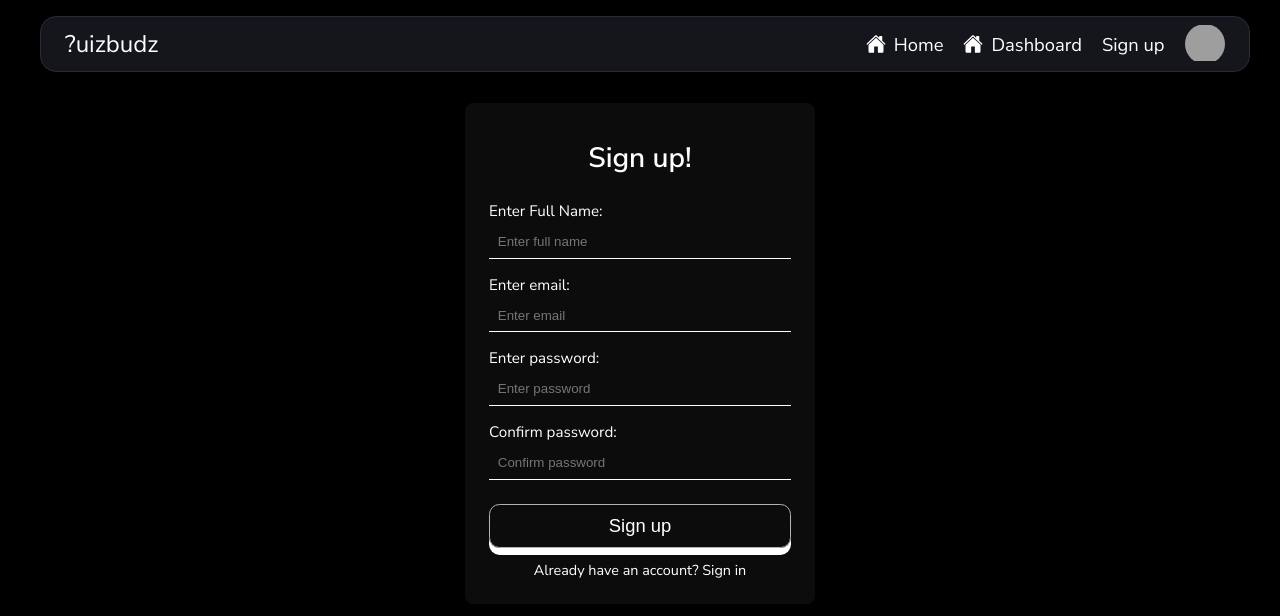
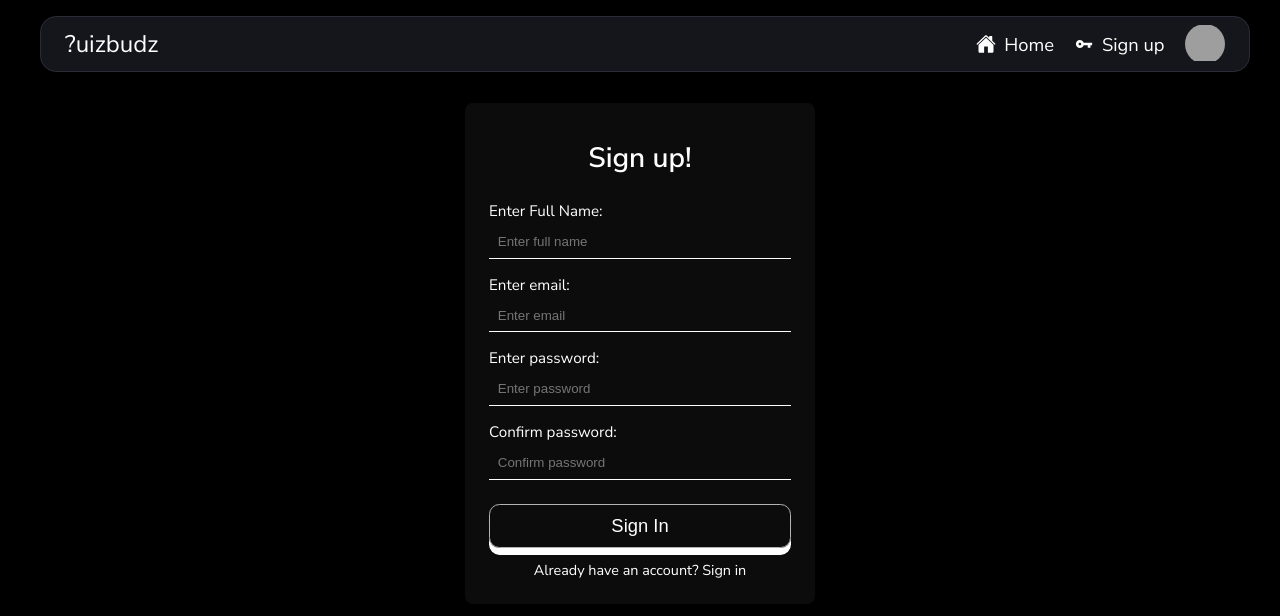
Before and after one commit to Ginikachuqu/QuizBuds, a Vue app: page /signup in a window 1280 px wide. Shown: the top 616 px of the page. Built offline with nearby package versions, Linux system fonts and the light colour scheme; no server answers; grey boxes are pictures that could not be loaded.

Commit message:
Fixed refresh state bug and improved sign in and sign up forms

```diff
--- /dev/null
+++ b/src/assets/icons/IcBaselineDoorFront.vue
@@ -0,0 +1,10 @@
+
+<template>
+  <svg xmlns="http://www.w3.org/2000/svg" width="1em" height="1em" viewBox="0 0 24 24"><path fill="currentColor" d="M19 19V5c0-1.1-.9-2-2-2H7c-1.1 0-2 .9-2 2v14H3v2h18v-2h-2zm-4-6h-2v-2h2v2z"></path></svg>
+</template>
+
+<script>
+export default {
+  name: 'IcBaselineDoorFront'
+}
+</script>
--- /dev/null
+++ b/src/assets/icons/IcRoundSpaceDashboard.vue
@@ -0,0 +1,10 @@
+
+<template>
+  <svg xmlns="http://www.w3.org/2000/svg" width="1em" height="1em" viewBox="0 0 24 24"><path fill="currentColor" d="M9 21H5c-1.1 0-2-.9-2-2V5c0-1.1.9-2 2-2h4c1.1 0 2 .9 2 2v14c0 1.1-.9 2-2 2zm6 0h4c1.1 0 2-.9 2-2v-5c0-1.1-.9-2-2-2h-4c-1.1 0-2 .9-2 2v5c0 1.1.9 2 2 2zm6-13V5c0-1.1-.9-2-2-2h-4c-1.1 0-2 .9-2 2v3c0 1.1.9 2 2 2h4c1.1 0 2-.9 2-2z"></path></svg>
+</template>
+
+<script>
+export default {
+  name: 'IcRoundSpaceDashboard'
+}
+</script>
--- /dev/null
+++ b/src/assets/icons/IonMdKey.vue
@@ -0,0 +1,10 @@
+
+<template>
+  <svg xmlns="http://www.w3.org/2000/svg" width="1em" height="1em" viewBox="0 0 512 512"><path d="M249.2 224c-14.2-40.2-55.1-72-100.2-72-57.2 0-101 46.8-101 104s45.8 104 103 104c45.1 0 84.1-31.8 98.2-72H352v64h69.1v-64H464v-64H249.2zm-97.6 66.5c-19 0-34.5-15.5-34.5-34.5s15.5-34.5 34.5-34.5 34.5 15.5 34.5 34.5-15.5 34.5-34.5 34.5z" fill="currentColor"></path></svg>
+</template>
+
+<script>
+export default {
+  name: 'IonMdKey'
+}
+</script>
--- a/src/components/Navbar/Navbar.vue
+++ b/src/components/Navbar/Navbar.vue
@@ -14,18 +14,19 @@
                 </router-link>
 
             </li>
-            <li v-if="authIsReady">
-                <IonHome />
+            <li v-if="authIsReady && user">
+                <IcRoundSpaceDashboard />
                 <router-link to="/dashboard">
                     Dashboard
                 </router-link>
             </li>
-            <li v-if="authIsReady">
+            <li v-if="authIsReady && !user">
+                <IonMdKey />
                 <router-link to="/signup">
                     Sign up
                 </router-link>
             </li>
-            <li v-if="!authIsReady">
+            <li v-if="authIsReady && user">
                 <button @click.prevent="handleLogout">
                     Log out
                 </button>
@@ -40,12 +41,15 @@
     import { RouterLink, useRouter } from 'vue-router';
     import { useStore } from 'vuex'
     import IonHome from '../../assets/icons/IonHome.vue'
+    import IcBaselineDoorFront from '../../assets/icons/IcBaselineDoorFront.vue'
+    import IcRoundSpaceDashboard from '../../assets/icons/IcRoundSpaceDashboard.vue'
+    import IonMdKey from '../../assets/icons/IonMdKey.vue'
 
     const store = useStore()
 
+    const user = computed(() => store.state.user)
+
     const authIsReady = computed(() => store.state.authIsReady)
-
-    console.log(authIsReady)
 
     const router = useRouter()
 
--- a/src/views/Dashboard/Dashboard.vue
+++ b/src/views/Dashboard/Dashboard.vue
@@ -7,7 +7,7 @@
                         <li>
                             <IonPlayCircleSharp />
                             <router-link to="/game">
-                                Play random game
+                                Play game
                             </router-link>
                         </li>
                         <li>
--- a/src/views/SignIn/SignIn.vue
+++ b/src/views/SignIn/SignIn.vue
@@ -16,7 +16,10 @@
                         <label for="password">Enter password:</label>
                         <input type="password" name="password" id="password" placeholder="Enter password" v-model="user__password">
                     </div>
-                    <button @click.prevent='handleSubmit' class="s__button">Sign in</button>
+                    <button :disabled="isDisabled" @click.prevent='handleSubmit' class="s__button">
+                        <SvgSpinners12DotsScaleRotate v-if="isLoading"/>
+                        <span v-if="!isLoading">Sign In</span>
+                    </button>
                 </form>
                 <div>
                     <p>Don't have an account? <router-link to='/signup'>Sign up</router-link> </p>
@@ -30,11 +33,14 @@
     import { ref } from 'vue'
     import { RouterLink, useRouter } from 'vue-router';
     import { useStore } from 'vuex'
+    import SvgSpinners12DotsScaleRotate from '../../assets/icons/SvgSpinners12DotsScaleRotate.vue'
 
     const store = useStore()
 
     const router = useRouter()
 
+    const isLoading = ref(false)
+    const isDisabled = ref(false)
     const user__email = ref('')
     const user__password = ref('')
 
@@ -42,11 +48,16 @@
         const email = user__email.value
         const password = user__password.value
 
+        isLoading.value = true
+        isDisabled.value = true
+
         try {
             await store.dispatch('login', { email, password})
 
             router.push('/dashboard')
         } catch (err) {
+            isLoading.value = false
+            isDisabled.value = false
             throw new Error(err.message)
         }
     }
--- a/src/views/SignUp/SignUp.vue
+++ b/src/views/SignUp/SignUp.vue
@@ -25,7 +25,10 @@
                         <label for="confirm password">Confirm password:</label>
                         <input type="password" name="confirm password" id="confirm password" placeholder="Confirm password" v-model="user__confirmpass">
                     </div>
-                    <button @click.prevent="handleSubmit" class="s__button">Sign up</button>
+                    <button :disabled="isDisabled" @click.prevent='handleSubmit' class="s__button">
+                        <SvgSpinners12DotsScaleRotate v-if="isLoading"/>
+                        <span v-if="!isLoading">Sign In</span>
+                    </button>
                 </form>
                 <div>
                     <p>Already have an account? <router-link to='/signin'>Sign in</router-link> </p>
@@ -42,11 +45,14 @@
     import { setDoc, doc, serverTimestamp } from 'firebase/firestore'
     import { useStore } from 'vuex'
     import { RouterLink, useRouter } from 'vue-router';
+    import SvgSpinners12DotsScaleRotate from '../../assets/icons/SvgSpinners12DotsScaleRotate.vue'
 
     const user__name = ref('')
     const user__email = ref('')
     const user__password = ref('')
     const user__confirmpass = ref('')
+    const isLoading = ref(false)
+    const isDisabled = ref(false)
 
 
     const store = useStore()
@@ -67,6 +73,9 @@
         const email = user__email.value
         const username = user__name.value
 
+        isLoading.value = true
+        isDisabled.value = true
+
         try {
             await store.dispatch('signup', {
                 email: user__email.value,
@@ -82,6 +91,8 @@
 
             router.push('/dashboard')
         } catch (err) {
+            isLoading.value = false
+            isDisabled.value = false
             console.log(err.message)
         }
     }
```
Also changed, not shown: src/assets/icons/SvgSpinners12DotsScaleRotate.vue (added, +10 -0 lines).
